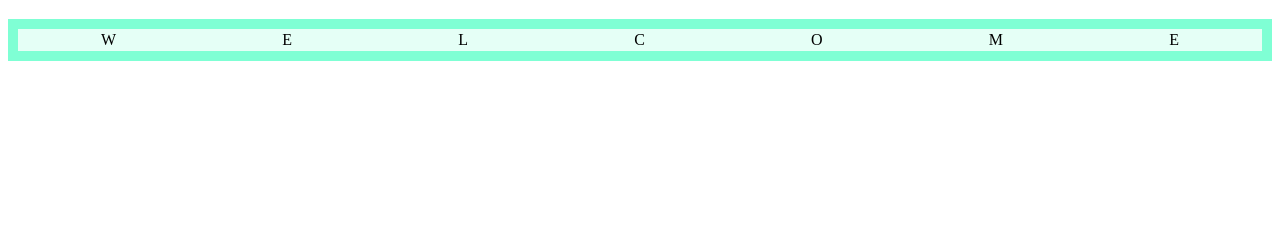
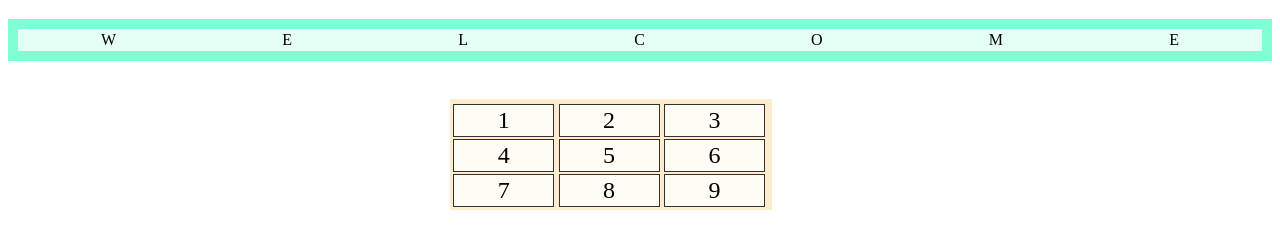
Before and after one commit to fallenben289/demo-grid-1, a plain HTML site: page demo-grid-1/index.html in a window 1280 px wide. Shown: the part 61-310 px from the top of the page. Drawn offline with Linux system fonts and the light colour scheme.

Commit message:
6th commit

```diff
--- a/demo-grid-1/index.html
+++ b/demo-grid-1/index.html
@@ -18,5 +18,17 @@
             <div class="grid-item">M</div>
             <div class="grid-item">E</div>
         </div>
+
+        <div class="con-1">
+            <div class="it1">1</div>
+            <div class="it1">2</div>
+            <div class="it1">3</div>
+            <div class="it1">4</div>
+            <div class="it1">5</div>
+            <div class="it1">6</div>
+            <div class="it1">7</div>
+            <div class="it1">8</div>
+            <div class="it1">9</div>
+        </div>
 </body>
 </html>
```
